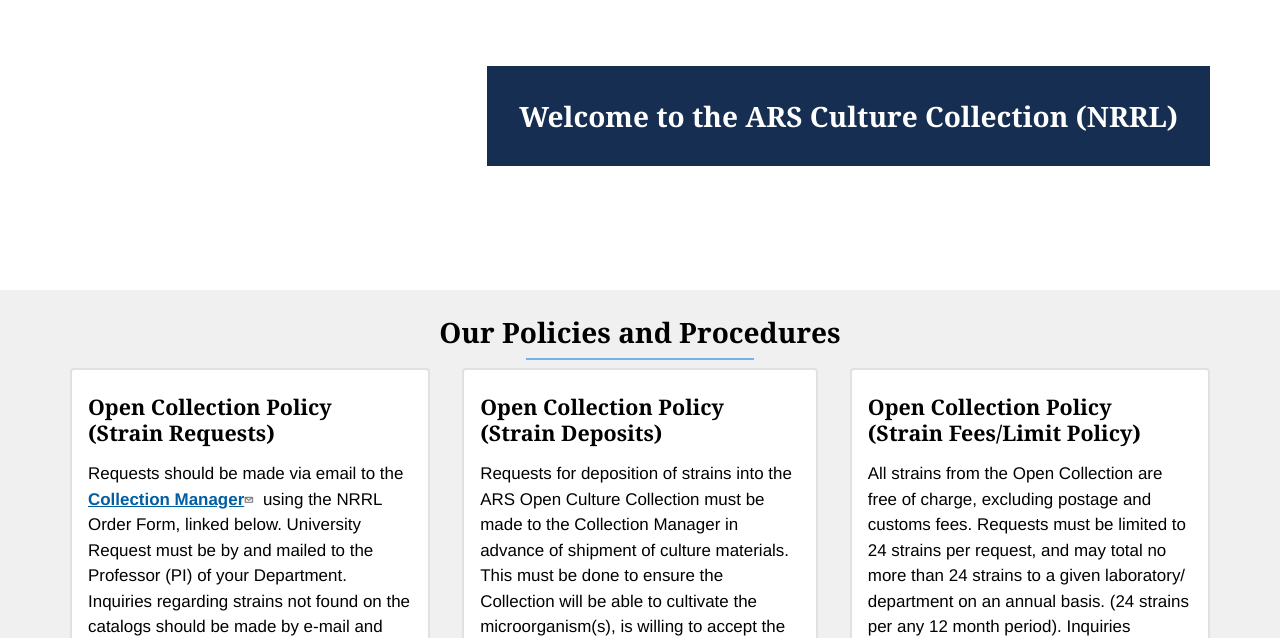
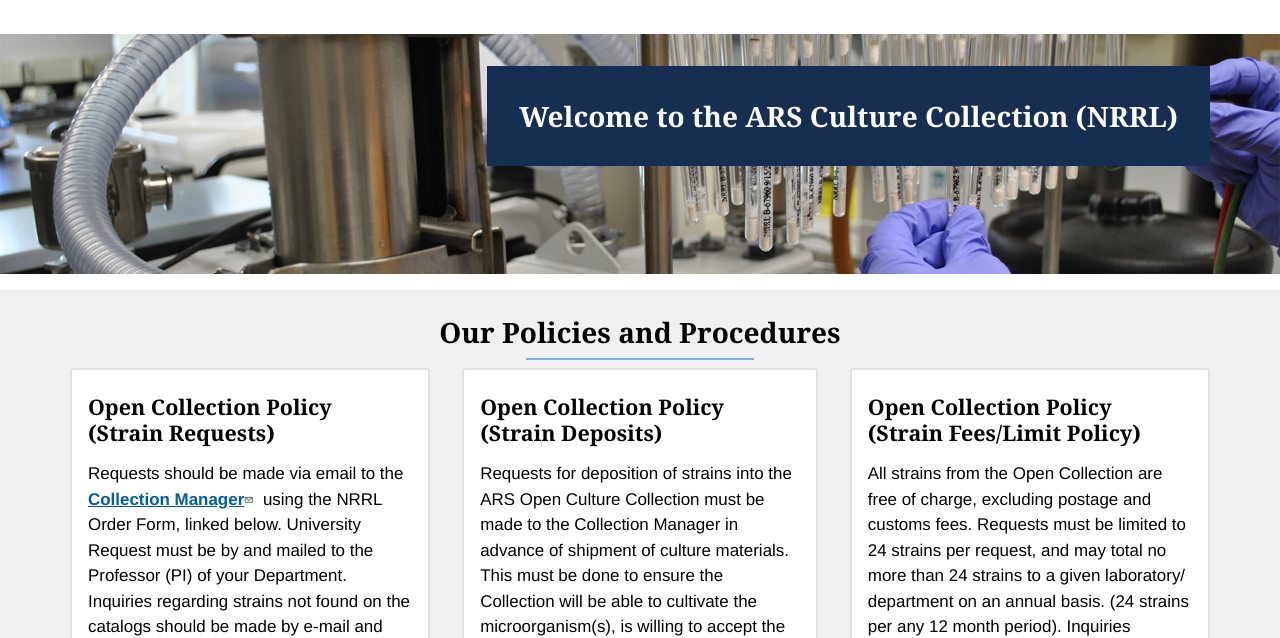
Before and after one commit to andorfc/NRRL, a plain HTML site: page index.html in a window 1280 px wide. Shown: the part 166-804 px from the top of the page. Drawn offline with Linux system fonts and the light colour scheme; no server answers; a web font is replaced by a local one.

Commit message:
fix idex

```diff
--- a/index.html
+++ b/index.html
@@ -189,8 +189,8 @@
             <div class="field field--name-title-overlay-text field--type-string field--label-hidden field--item">Welcome to the ARS Culture Collection (NRRL)</div>
       </h2>
     </div>
-
   <div class="hero__background" style="background-image: url(%27/sites/default/files/hero-image/background_4a.html);"></div>
+  <div class="hero__background" style="background-image: url(background_4a.jpg);"></div>
 </section>
 
 
```
